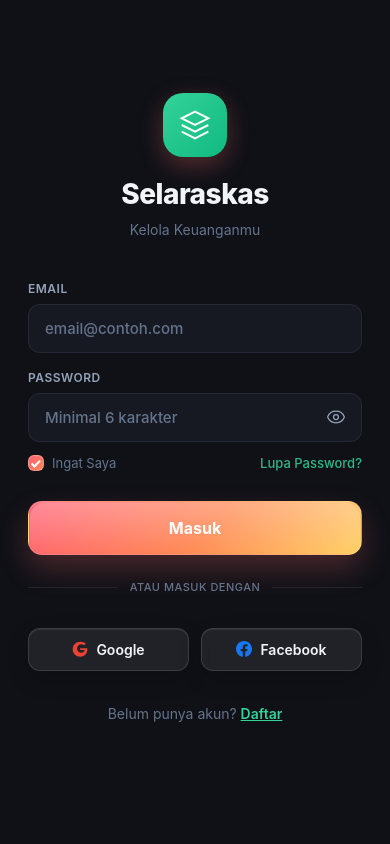
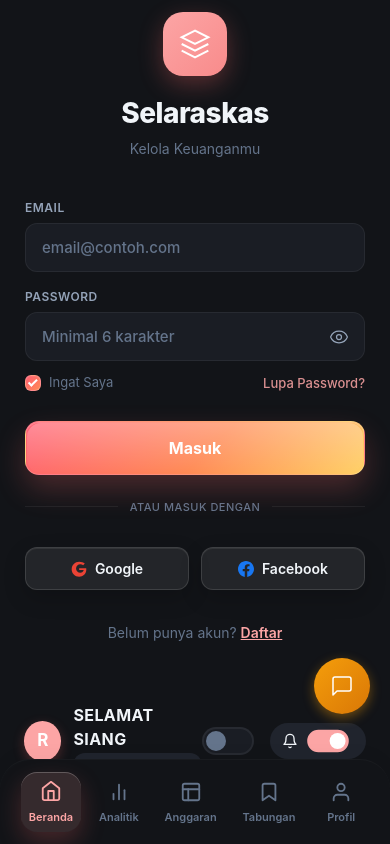
Before and after one commit to rizdwi/SelarasKas, a PHP site: page /development/ in a window 390 px wide. Run offline with PHP 8.4, Linux system fonts and the light colour scheme; data that the repository does not hold is empty; some libraries are stand-ins or nearby versions.

Commit message:
feat: complete UI overhaul to glassmorphic pastel responsive PWA

```diff
--- a/index.css
+++ b/index.css
@@ -1,16 +1,44 @@
 /* ===== DARK THEME (DEFAULT) ===== */
-:root, [data-theme="dark"] {
-    --bg-primary: #0f1117;
-    --bg-secondary: #161822;
-    --bg-card: #1c1f2e;
-    --bg-card-hover: #242838;
-    --bg-elevated: #1c1f2e;
-    --bg-input: #161822;
-    --accent-coral: #34d399;
-    --accent-coral-light: #6ee7b7;
-    --accent-gradient: linear-gradient(135deg, #34d399, #10b981);
-    --color-success: #34d399;
-    --color-success-bg: rgba(52,211,153,0.1);
+/* ===== LIGHT THEME (DEFAULT NOW) ===== */
+:root, [data-theme="light"] {
+    --bg-primary: #FAFAF7; /* Warm White */
+    --bg-secondary: #f0f2f5;
+    --bg-card: #E5EBF2; /* Light Pastel Blue */
+    --bg-card-hover: #D8E0EB;
+    --bg-elevated: #ffffff;
+    --bg-input: #ffffff;
+    --accent-coral: #FCA5A5; /* Soft Coral/Salmon */
+    --accent-coral-light: #fcd5d5;
+    --accent-gradient: linear-gradient(135deg, #FCA5A5, #f88b8b);
+    --color-success: #A7F3D0; /* Soft Teal/Mint */
+    --color-success-bg: rgba(167, 243, 208, 0.2);
+    --color-danger: #f87171;
+    --color-danger-bg: rgba(248,113,113,0.1);
+    --color-warning: #fbbf24;
+    --color-info: #818cf8;
+    --text-primary: #1a1d26;
+    --text-secondary: #5a6275;
+    --text-muted: #9ca3b4;
+    --border-subtle: rgba(0, 0, 0, 0.04);
+    --border-light: rgba(0, 0, 0, 0.08);
+    --shadow-sm: 0 4px 10px rgba(0,0,0,0.02);
+    --shadow-md: 0 10px 25px rgba(0,0,0,0.04);
+    --shadow-lg: 0 20px 40px rgba(0,0,0,0.06);
+}
+
+/* ===== DARK THEME (PASTEL) ===== */
+[data-theme="dark"] {
+    --bg-primary: #121418;
+    --bg-secondary: #1a1d24;
+    --bg-card: #20242d;
+    --bg-card-hover: #2a2f3a;
+    --bg-elevated: #20242d;
+    --bg-input: #1a1d24;
+    --accent-coral: #FCA5A5;
+    --accent-coral-light: #fcd5d5;
+    --accent-gradient: linear-gradient(135deg, #FCA5A5, #f88b8b);
+    --color-success: #A7F3D0;
+    --color-success-bg: rgba(167, 243, 208, 0.1);
     --color-danger: #f87171;
     --color-danger-bg: rgba(248,113,113,0.1);
     --color-warning: #fbbf24;
@@ -18,30 +46,14 @@
     --text-primary: #f1f5f9;
     --text-secondary: #94a3b8;
     --text-muted: #64748b;
-    --border-subtle: rgba(148, 163, 184, 0.06);
-    --border-light: rgba(148, 163, 184, 0.12);
-    --shadow-sm: 0 1px 2px rgba(0,0,0,0.08);
-    --shadow-md: 0 2px 8px rgba(0,0,0,0.12);
-    --shadow-lg: 0 4px 16px rgba(0,0,0,0.16);
-}
-
-/* ===== LIGHT THEME ===== */
-[data-theme="light"] {
-    --bg-primary: #f8f9fb;
-    --bg-secondary: #f0f2f5;
-    --bg-card: #ffffff;
-    --bg-card-hover: #f5f6f8;
-    --bg-elevated: #ffffff;
-    --bg-input: #f0f2f5;
-    --text-primary: #1a1d26;
-    --text-secondary: #5a6275;
-    --text-muted: #9ca3b4;
-    --border-subtle: rgba(0, 0, 0, 0.04);
-    --border-light: rgba(0, 0, 0, 0.08);
-    --shadow-sm: 0 1px 2px rgba(0,0,0,0.04);
-    --shadow-md: 0 2px 8px rgba(0,0,0,0.06);
-    --shadow-lg: 0 4px 12px rgba(0,0,0,0.08);
-}
+    --border-subtle: rgba(255, 255, 255, 0.03);
+    --border-light: rgba(255, 255, 255, 0.06);
+    --shadow-sm: 0 4px 10px rgba(0,0,0,0.2);
+    --shadow-md: 0 10px 25px rgba(0,0,0,0.3);
+    --shadow-lg: 0 20px 40px rgba(0,0,0,0.4);
+}
+
+
 
 /* ===== RESET ===== */
 *, *::before, *::after { margin: 0; padding: 0; box-sizing: border-box; }
@@ -62,17 +74,25 @@ button { font-family: inherit; cursor: pointer; border: none; background: none;
 input, select, textarea { font-family: inherit; }
 
 /* ===== APP CONTAINER ===== */
+
+/* ===== APP CONTAINER (RESPONSIVE PWA) ===== */
 .app-container {
-    width: 100%; max-width: 430px; height: 100vh; max-height: 932px;
+    width: 100%; height: 100vh;
     position: relative; overflow: hidden; background: var(--bg-primary);
     transition: background 0.3s ease;
-}
-@media (min-width: 431px) {
+    display: flex; flex-direction: column;
+}
+@media (min-width: 768px) {
     .app-container {
-        border-radius: 40px; border: 1px solid var(--border-subtle);
-        box-shadow: var(--shadow-lg), 0 0 80px rgba(0,0,0,0.3);
+        flex-direction: row; /* Sidebar on left */
+        max-width: 1400px;
+        margin: 0 auto;
+        border-radius: 30px; border: 1px solid var(--border-subtle);
+        box-shadow: var(--shadow-lg), 0 0 80px rgba(0,0,0,0.1);
         height: min(100vh - 40px, 932px);
     }
+}
+
 }
 
 /* ===== AUTH SCREEN ===== */
@@ -2567,3 +2587,112 @@ button:active, .card:active, .wallet-card:active, .category-item:active, .action
 
 
 .preset-cover:hover { border-color: var(--accent-coral) !important; opacity: 0.9; }
+
+/* ===== GLOBAL HEADER ===== */
+.global-header {
+    display: flex; justify-content: space-between; align-items: center;
+    padding: 20px 24px; background: transparent; z-index: 10;
+}
+.global-header .header-left { display: flex; align-items: center; gap: 12px; }
+.global-header .header-right { display: flex; align-items: center; gap: 16px; }
+
+/* ===== MAIN APP LAYOUT ===== */
+.main-app {
+    flex: 1; display: flex; flex-direction: column; overflow: hidden;
+}
+@media (min-width: 768px) {
+    .main-app { flex-direction: row; }
+}
+.content-wrapper {
+    flex: 1; display: flex; flex-direction: column; overflow: hidden;
+}
+.content-area {
+    flex: 1; overflow-y: auto; padding: 0 24px 100px; position: relative;
+}
+@media (min-width: 768px) {
+    .content-area { padding-bottom: 24px; }
+}
+
+/* ===== NEW TOGGLE PILL ===== */
+.toggle-pill {
+    position: relative; display: inline-block; width: 52px; height: 28px;
+}
+.toggle-pill input { opacity: 0; width: 0; height: 0; }
+.toggle-pill .slider {
+    position: absolute; cursor: pointer; top: 0; left: 0; right: 0; bottom: 0;
+    background-color: var(--bg-input); border: 2px solid var(--border-light);
+    transition: .3s; border-radius: 34px;
+}
+.toggle-pill .slider:before {
+    position: absolute; content: ""; height: 20px; width: 20px; left: 2px; bottom: 2px;
+    background-color: var(--text-muted); transition: .3s; border-radius: 50%;
+}
+.toggle-pill input:checked + .slider {
+    background-color: var(--accent-coral); border-color: var(--accent-coral);
+}
+.toggle-pill input:checked + .slider:before {
+    transform: translateX(24px); background-color: white;
+}
+
+/* ===== BOTTOM / SIDEBAR NAV ===== */
+.main-nav {
+    display: flex; justify-content: space-around; padding: 12px 16px;
+    background: var(--bg-primary); border-top: 1px solid var(--border-subtle);
+    z-index: 100;
+}
+@media (max-width: 767px) {
+    .main-nav { position: fixed; bottom: 0; left: 0; right: 0; padding-bottom: calc(12px + env(safe-area-inset-bottom)); box-shadow: 0 -4px 20px rgba(0,0,0,0.03); border-radius: 30px 30px 0 0;}
+}
+@media (min-width: 768px) {
+    .main-nav {
+        flex-direction: column; justify-content: flex-start; gap: 16px;
+        width: 100px; border-top: none; border-right: 1px solid var(--border-subtle);
+        padding: 32px 16px; align-items: center;
+    }
+}
+.main-nav .nav-item {
+    display: flex; flex-direction: column; align-items: center; gap: 6px;
+    color: var(--text-muted); transition: all 0.3s; padding: 8px; border-radius: 16px;
+}
+.main-nav .nav-item.active {
+    color: var(--accent-coral); background: rgba(252, 165, 165, 0.15);
+}
+.main-nav .nav-item .nav-icon { width: 24px; height: 24px; display: flex; align-items: center; justify-content: center; }
+
+/* Overriding old bottom-nav */
+.bottom-nav { display: none !important; }
+
+/* Rounded cards */
+.balance-card, .analytics-card, .budget-card, .saving-card, .profile-card, .gamification-card {
+    border-radius: 24px !important;
+    box-shadow: var(--shadow-sm) !important;
+    border: 1px solid var(--border-subtle) !important;
+}
+
+/* ===== DESKTOP HOME GRID ===== */
+@media (min-width: 768px) {
+    #page-home {
+        display: grid;
+        grid-template-columns: 1fr 1fr;
+        grid-template-rows: auto auto auto;
+        gap: 24px;
+        align-items: start;
+        padding-top: 24px;
+    }
+
+    /* Balance and Gamification take full width */
+    #page-home > .balance-card {
+        grid-column: 1 / -1;
+    }
+    #page-home > #gamificationSection {
+        grid-column: 1 / -1;
+    }
+
+    /* Spending and Transactions side-by-side */
+    #page-home > #spendingSection {
+        grid-column: 1 / 2;
+    }
+    #page-home > #transactionsSection {
+        grid-column: 2 / 3;
+    }
+}
--- a/index.html
+++ b/index.html
@@ -6,7 +6,7 @@
     <title>Selaraskas — Personal Finance</title>
     <meta name="description" content="Selaraskas - Kelola keuangan pribadi, atur pemasukan, pengeluaran, dan target nabung.">
 
-    <link rel="stylesheet" href="index.css?v=42">
+    <link rel="stylesheet" href="index.css?v=43">
     <link rel="manifest" href="manifest.json">
     <meta name="theme-color" content="#0a0e1a">
     <!-- iOS PWA Support -->
@@ -266,7 +266,59 @@
         </div>
 
         <!-- ===== MAIN APP ===== -->
-        <div id="mainApp" class="main-app">
+
+<div id="mainApp" class="main-app">
+    <nav class="main-nav" id="mainNav">
+        <button class="nav-item active" data-page="home" id="navHomeDesktop">
+            <div class="nav-icon"><svg width="22" height="22" viewBox="0 0 24 24" fill="none" stroke="currentColor" stroke-width="2" stroke-linecap="round" stroke-linejoin="round"><path d="M3 9l9-7 9 7v11a2 2 0 0 1-2 2H5a2 2 0 0 1-2-2z"/><polyline points="9 22 9 12 15 12 15 22"/></svg></div>
+            <span style="font-size:11px;font-weight:600;">Beranda</span>
+        </button>
+        <button class="nav-item" data-page="analytics" id="navAnalyticsDesktop">
+            <div class="nav-icon"><svg width="22" height="22" viewBox="0 0 24 24" fill="none" stroke="currentColor" stroke-width="2" stroke-linecap="round" stroke-linejoin="round"><line x1="18" y1="20" x2="18" y2="10"/><line x1="12" y1="20" x2="12" y2="4"/><line x1="6" y1="20" x2="6" y2="14"/></svg></div>
+            <span style="font-size:11px;font-weight:600;">Analitik</span>
+        </button>
+        <button class="nav-item" data-page="budget" id="navBudgetDesktop">
+            <div class="nav-icon"><svg width="22" height="22" viewBox="0 0 24 24" fill="none" stroke="currentColor" stroke-width="2" stroke-linecap="round" stroke-linejoin="round"><rect x="3" y="3" width="18" height="18" rx="2" ry="2"/><line x1="3" y1="9" x2="21" y2="9"/><line x1="9" y1="21" x2="9" y2="9"/></svg></div>
+            <span style="font-size:11px;font-weight:600;">Anggaran</span>
+        </button>
+        <button class="nav-item" data-page="savings" id="navSavingsDesktop">
+            <div class="nav-icon"><svg width="22" height="22" viewBox="0 0 24 24" fill="none" stroke="currentColor" stroke-width="2" stroke-linecap="round" stroke-linejoin="round"><path d="M19 21l-7-5-7 5V5a2 2 0 0 1 2-2h10a2 2 0 0 1 2 2z"/></svg></div>
+            <span style="font-size:11px;font-weight:600;">Tabungan</span>
+        </button>
+        <button class="nav-item" data-page="profile" id="navProfileDesktop">
+            <div class="nav-icon"><svg width="22" height="22" viewBox="0 0 24 24" fill="none" stroke="currentColor" stroke-width="2" stroke-linecap="round" stroke-linejoin="round"><path d="M20 21v-2a4 4 0 0 0-4-4H8a4 4 0 0 0-4 4v2"/><circle cx="12" cy="7" r="4"/></svg></div>
+            <span style="font-size:11px;font-weight:600;">Profil</span>
+        </button>
+    </nav>
+    <div class="content-wrapper">
+        <header class="global-header" id="globalHeader">
+            <div class="header-left">
+                <div class="avatar" id="globalAvatar" style="background:var(--accent-coral); color:white; font-weight:bold; width:40px; height:40px; border-radius:50%; display:flex; align-items:center; justify-content:center;"><span id="globalAvatarInitial">R</span></div>
+                <div class="header-greeting">
+                    <span class="greeting-text" style="font-size:16px; font-weight:700; color:var(--text-primary);">Selamat Siang</span>
+                    <div class="wallet-selector-wrapper" style="display: flex; align-items: center; gap: 4px; background:var(--bg-card); padding:4px 8px; border-radius:12px; margin-top:2px;">
+                        <span style="color:#fbbf24;font-size:12px;">👑</span>
+                        <select id="walletSwitcherGlobal" class="wallet-switcher" style="background: transparent; border: none; color: var(--text-primary); font-size: 12px; font-weight: 600; outline: none; cursor: pointer;"></select>
+                    </div>
+                </div>
+            </div>
+            <div class="header-right">
+                <label class="toggle-pill" id="themeTogglePill" title="Theme Toggle">
+                    <input type="checkbox" id="themeToggleCheckbox">
+                    <span class="slider"></span>
+                </label>
+                <div class="push-notif-wrap" style="display:flex; align-items:center; gap:8px; background:var(--bg-card); padding:4px 12px; border-radius:20px;">
+                    <svg width="16" height="16" viewBox="0 0 24 24" fill="none" stroke="currentColor" stroke-width="2" stroke-linecap="round" stroke-linejoin="round"><path d="M18 8A6 6 0 0 0 6 8c0 7-3 9-3 9h18s-3-2-3-9"></path><path d="M13.73 21a2 2 0 0 1-3.46 0"></path></svg>
+                    <span style="font-size:12px; font-weight:600; display:none;">Push notifications</span>
+                    <label class="toggle-pill" id="pushNotifToggleBtn" style="transform: scale(0.8); margin-left:-4px;">
+                        <input type="checkbox" id="pushNotifToggleCheckbox" checked>
+                        <span class="slider"></span>
+                    </label>
+                </div>
+            </div>
+        </header>
+        <div class="content-area">
+
 
             <!-- Status Bar Removed -->
 
@@ -783,6 +799,10 @@
             </div>
         </div>
 
+        </div><!-- end content-area -->
+    </div><!-- end content-wrapper -->
+</div><!-- end mainApp -->
+
         <!-- ===== UPGRADE PREMIUM MODAL ===== -->
         <div class="upgrade-overlay" id="upgradeOverlay">
             <div class="upgrade-modal" id="upgradeModal">
--- a/sw.js
+++ b/sw.js
@@ -1,4 +1,4 @@
-const CACHE_NAME = 'selaraskas-v42';
+const CACHE_NAME = 'selaraskas-v43';
 const STATIC_ASSETS = [
     './',
     './index.html',
```
Also changed, not shown: other parts of index.html (+2 -38 lines), app.js, 2 other files.
